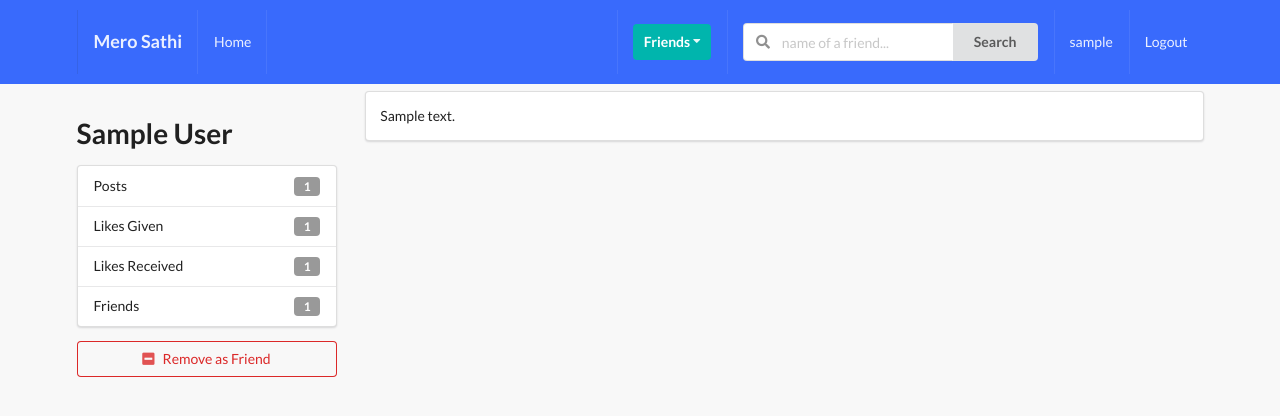
After one commit to nofursad/pp4-merosathi, a Django app: a page that uses userprofile/templates/userprofile/userdetail.html in a window 1280 px wide. The commit adds this page. Shown: the top 416 px of the page. Run offline with Django 4.2, Linux system fonts and the light colour scheme; a user stored in the database is signed in; tables that the repository leaves empty hold one stand-in row (values such as "Sample post").

Commit message:
Add functionality to the view profile button on the page.

```diff
--- a/post/templates/post/main.html
+++ b/post/templates/post/main.html
@@ -17,7 +17,7 @@ Posts
     </div>
 
     {% for post in post_content %}
-        <div class="ui card post">
+        <div class="ui card w-100">
             <div class="content">
             <div class="right floated meta">
                 {% ifequal request.user post.author.user %}
--- a/static/style.css
+++ b/static/style.css
@@ -35,6 +35,6 @@ body {
     width: 10px !important;
 }
 
-.post {
+.w-100 {
     width: 100% !important;
 }
--- a/userprofile/models.py
+++ b/userprofile/models.py
@@ -1,4 +1,5 @@
 from django.db import models
+from django.shortcuts import reverse
 from django.contrib.auth.models import User
 from .utilities import get_random_username_addon
 from django.template.defaultfilters import slugify
@@ -42,6 +43,12 @@ class Profile(models.Model):
 
     objects = ProfileManager()
 
+    def __str__(self):
+        return f"{self.user.username}-{self.created.strftime('%d-%m-%Y')}"
+
+    def get_absolute_url(self):
+        return reverse('userprofile:user_profile_view', kwargs={'slug': self.slug})
+
     def friends_list(self):
         return self.friends.all()
 
@@ -70,19 +77,26 @@ class Profile(models.Model):
         return total_likes
 
 
-    def __str__(self):
-        return f"{self.user.username}-{self.created.strftime('%d-%m-%Y')}"
+    __initial_first_name = None
+    __initial_last_name = None
+
+    def __init__(self, *args, **kwargs):
+        super().__init__(*args, **kwargs)
+        self.__initial_first_name = self.first_name
+        self.__initial_last_name = self.last_name
 
     def save(self, *args, **kwargs):
         temp_slug = False
-        if self.first_name and self.last_name:
-            to_slug = slugify(str(self.first_name) + " " + str(self.last_name))
-            temp_slug = Profile.objects.filter(slug=to_slug).exists()
-            while temp_slug:
-                to_slug = slugify(to_slug + " " + str(get_random_username_addon()))
+        to_slug = self.slug
+        if self.first_name != self.__initial_first_name or self.last_name != self.__initial_last_name or self.slug == '':
+            if self.first_name and self.last_name:
+                to_slug = slugify(str(self.first_name) + " " + str(self.last_name))
                 temp_slug = Profile.objects.filter(slug=to_slug).exists()
-        else:
-            to_slug = str(self.user)
+                while temp_slug:
+                    to_slug = slugify(to_slug + " " + str(get_random_username_addon()))
+                    temp_slug = Profile.objects.filter(slug=to_slug).exists()
+            else:
+                to_slug = str(self.user)
         self.slug = to_slug
         super().save(*args, **kwargs)
 
--- a/userprofile/templates/userprofile/allprofiles.html
+++ b/userprofile/templates/userprofile/allprofiles.html
@@ -20,7 +20,9 @@ No Other profile exist
                 <div class="twelve wide column">
                     <h3>{{ profile.first_name }} {{ profile.last_name }}</h3>
                     <p>{{ profile.bio }}</p>
-                    <button class="ui primary button mb-5 bwide-big">See Profile</button>
+                    <a href="{{ profile.get_absolute_url }}">
+                        <button class="ui primary button mb-5 bwide-big">View Profile</button>
+                    </a>
                     <br>
 
                     {% if profile.user not in req_receiver and profile.user not in req_sender %}
--- a/userprofile/templates/userprofile/request.html
+++ b/userprofile/templates/userprofile/request.html
@@ -15,7 +15,9 @@ Requests
                 <div class="row">
                     <div class="four wide column">
                         <img src="{{ request.avatar.url }}" alt="" class="ui rounded fluid image">
-                        <button class="ui primary button mt-5 fluid">See Profile</button>
+                        <a href="{{ request.get_absolute_url }}">
+                            <button class="ui primary button mt-5 fluid">View Profile</button>
+                        </a>
                     </div>
                     <div class="twelve wide column">
                         <h3>{{ request.first_name }} {{ request.last_name }}</h3>
--- /dev/null
+++ b/userprofile/templates/userprofile/userdetail.html
@@ -0,0 +1,67 @@
+{% extends 'base.html' %}
+
+{% block title %}
+{{object.first_name}}'s Profile
+{% endblock title %}
+
+{% block content %}
+    <div class="ui grid">
+        <div class="row">
+            <div class="four wide column">
+                <img src="{{object.avatar.url}}" alt="" class="ui medium rounded image">
+                <h1>{{object.first_name}} {{ object.last_name}}</h1>
+                <div class="ui vertical fluid menu">
+                    <div class="item">
+                        Posts
+                        <div class="ui label">{{ object.total_posts }}</div>
+                    </div>
+                    <div class="item">
+                        Likes Given
+                        <div class="ui label">{{ object.total_likes_given }}</div>
+                    </div>
+                    <div class="item">
+                        Likes Received
+                        <div class="ui label">{{ object.total_likes_received }}</div>
+                    </div>
+                    <div class="item">
+                        Friends
+                        <div class="ui label">{{ object.total_friends }}</div>
+                    </div>
+                </div>
+                {% if object.user not in req_receiver and object.user not in req_sender %}
+                    <form action="{% url 'userprofile:send_request' %}" method="POST">
+                        {% csrf_token %}
+                        <input type="hidden" name="profile_pk" value="{{ object.pk }}">
+                        <button type="submit" class="ui positive basic button w-100"><i
+                                class="plus square icon"></i>Add as Friend</button>
+                    </form>
+                {% endif %}
+
+                {% if object.user in req_receiver and request.user not in object.friends.all %}
+                    <button class="ui disabled button w-100"><i class="user icon"></i>Friend
+                        Request sent</button>
+                {% endif %}
+
+                {% if request.user in object.friends.all %}
+                    <form action="{% url 'userprofile:unfriend' %}" method="POST">
+                        {% csrf_token %}
+                        <input type="hidden" name="profile_pk" value="{{ object.pk }}">
+                        <button type="submit" class="ui negative basic button w-100"><i
+                                class="minus square icon"></i>Remove as Friend</button>
+                    </form>
+                {% endif %}
+            </div>
+            <div class="twelve wide column">
+                {% if len_posts %}
+                    {% for post in posts %}
+                        <div class="segment ui fluid">
+                            {{ post.content }}
+                        </div>
+                    {% endfor %}
+                {% else %}
+                    <h1>No post from the {{object.first_name}}</h1>
+                {% endif %}
+            </div>
+        </div>
+    </div>
+{% endblock content%}
--- a/userprofile/urls.py
+++ b/userprofile/urls.py
@@ -4,6 +4,7 @@ from .views import (
     request_received_view,
     profiles_list_view,
     request_profiles_list_view,
+    UserProfileView,
     ProfileListView,
     send_request,
     unfriend,
@@ -15,12 +16,13 @@ from .views import (
 app_name = 'userprofile'
 
 urlpatterns = [
+    path('', ProfileListView.as_view(), name='profiles_list_view'),
     path('profilepage/', profile_page_view, name='profile_page_view'),
     path('request/', request_received_view, name='request_received_view'),
-    path('allprofiles/', ProfileListView.as_view(), name='profiles_list_view'),
     path('torequest/', request_profiles_list_view, name='request_profiles_list_view'),
     path('send_request/', send_request, name='send_request'),
     path('unfriend/', unfriend, name='unfriend'),
     path('request/acceptrequest/', accept_request, name='accept_request'),
     path('request/rejectrequest/', reject_request, name='reject_request'),
+    path('<slug>/', UserProfileView.as_view(), name='user_profile_view'),
 ]
--- a/userprofile/views.py
+++ b/userprofile/views.py
@@ -1,7 +1,7 @@
 from django.shortcuts import render, redirect, get_object_or_404
 from .models import Profile, Friendship
 from .forms import ProfileModelForm
-from django.views.generic import ListView
+from django.views.generic import ListView, DetailView
 from django.contrib.auth.models import User
 from django.db.models import Q
 
@@ -77,6 +77,35 @@ def profiles_list_view(request):
 
     return render(request, 'userprofile/allprofiles.html', context)
 
+class UserProfileView (DetailView):
+    model = Profile
+    template_name = 'userprofile/userdetail.html'
+
+    def get_object(self):
+        slug = self.kwargs.get('slug')
+        profile = Profile.objects.get(slug=slug)
+        return profile
+
+    def get_context_data(self, **kwargs):
+        context = super().get_context_data(**kwargs)
+        user = User.objects.get(username=self.request.user)
+        profile = Profile.objects.get(user=user)
+        req_r = Friendship.objects.filter(sender=profile)
+        req_s = Friendship.objects.filter(receiver=profile)
+        req_receiver = []
+        req_sender = []
+        for item in req_r:
+            req_receiver.append(item.receiver.user)
+        for item in req_s:
+            req_sender.append(item.sender.user)
+        context['req_receiver'] = req_receiver
+        context['req_sender'] = req_sender
+        context['posts'] = self.get_object().get_all_post()
+        context['len_posts'] = True if len(self.get_object().get_all_post()) > 0 else False
+
+        return context
+
+
 class ProfileListView(ListView):
     model = Profile
     template_name = 'userprofile/allprofiles.html'
```
